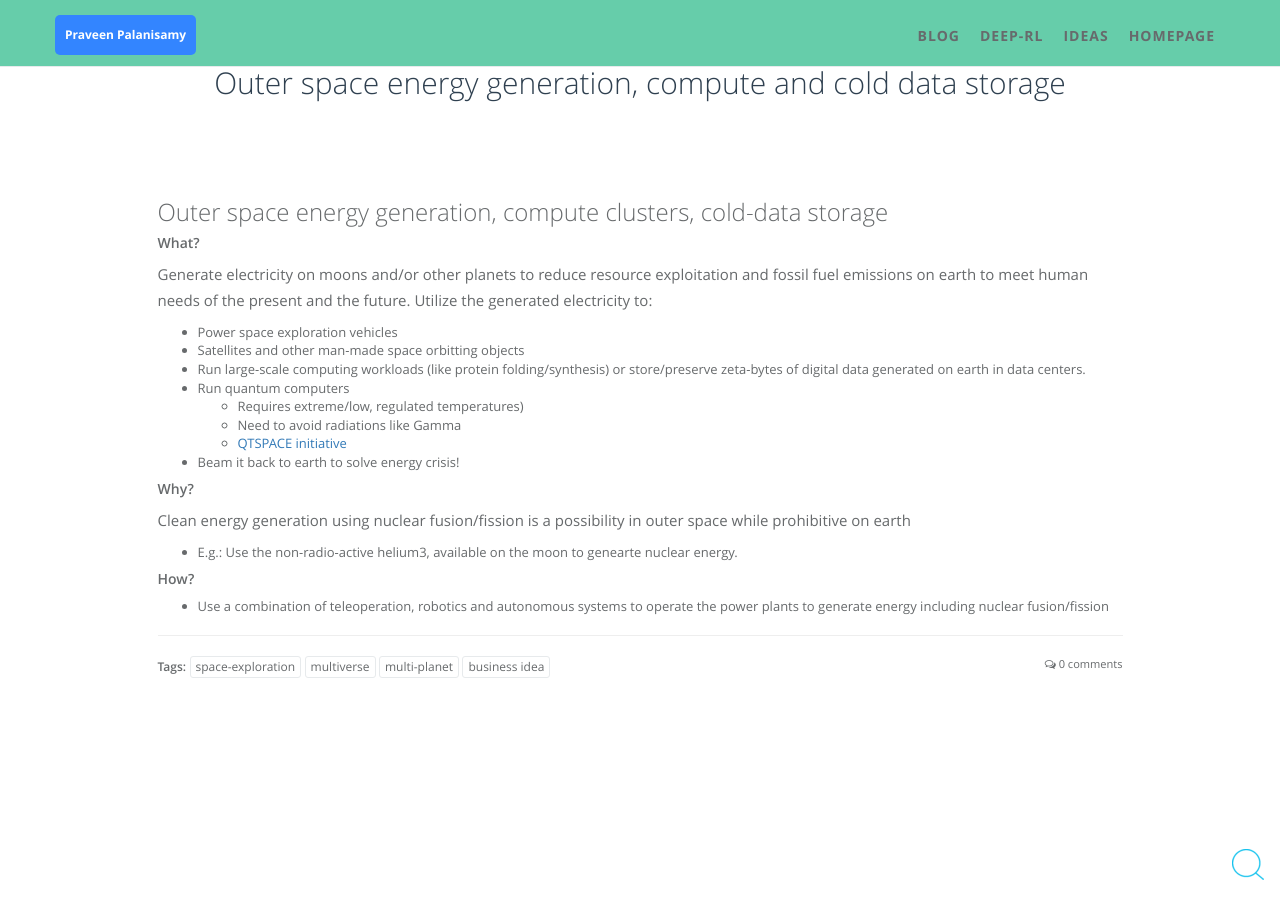
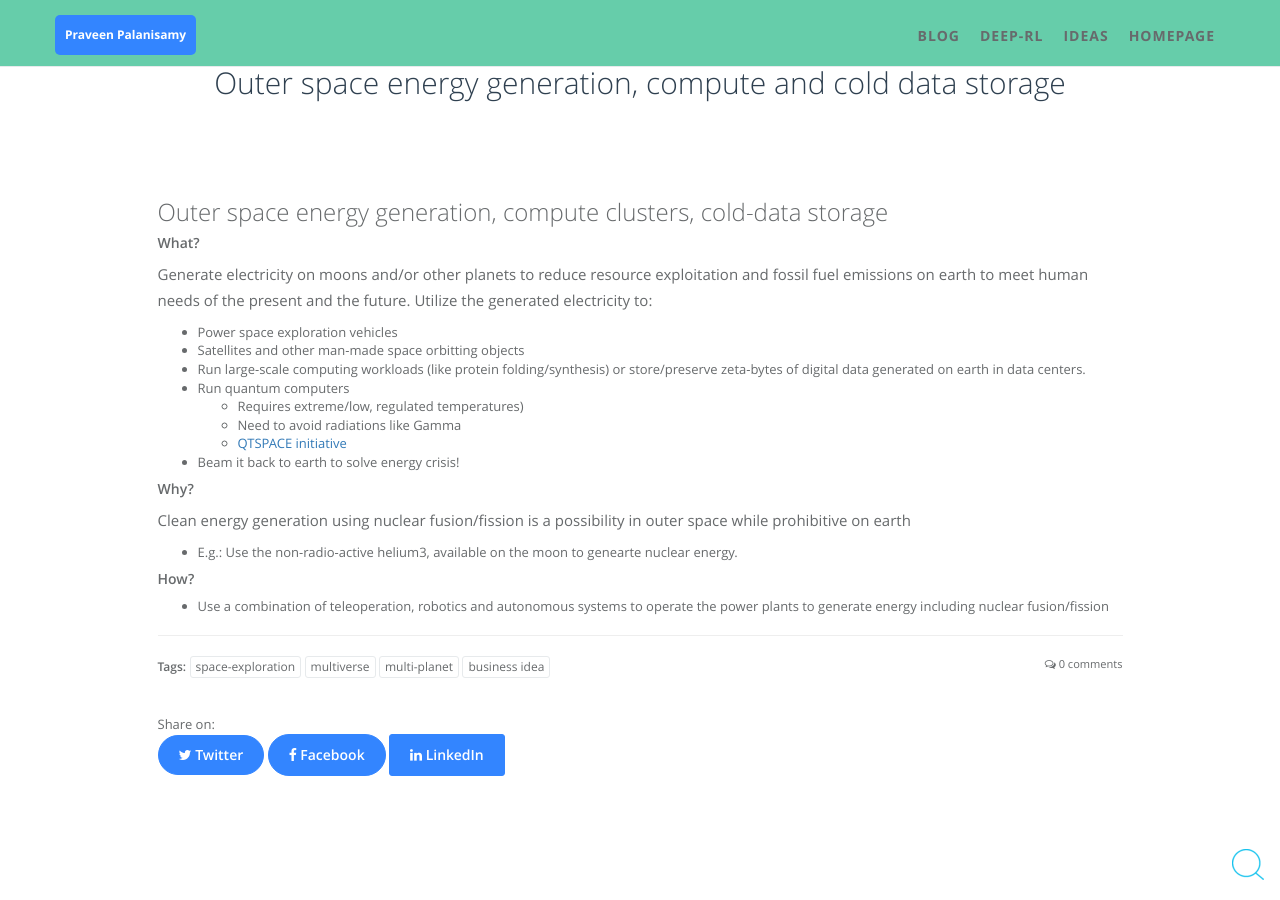
Before and after one commit to praveen-palanisamy/praveen-palanisamy.github.io, a Jekyll site: the page built from _posts/2022-01-15-outer-space-compute-cold-data-storage.md, in a window 1280 px wide and 900 px high, scrolled down 1001 px. Built offline with Jekyll 4.4.1, drawn with Linux system fonts in a browser that asks for light colours; comment, search, counter and statistics services are not loaded.

Commit message:
Update share links and icons

```diff
--- a/_includes/share.html
+++ b/_includes/share.html
@@ -1,13 +1,27 @@
+Share on:
 <div class="a2a_kit a2a_kit_size_32 a2a_default_style">
+  <a
+    href="https://twitter.com/intent/tweet?text={{ base_path }}{{ page.url }}"
+    class="btn btn-lg btn-primary btn-rounded btn-outline wow bounceIn"
+    title="{{ 'Share on' }} Twitter"
+    ><i class="fa fa-twitter" aria-hidden="true"></i><span> Twitter</span></a
+  >
+
+  <a
+    href="https://www.facebook.com/sharer/sharer.php?u={{ base_path }}{{ page.url }}"
+    class="btn btn-primary btn-rounded"
+    title="{{ 'Share on' }} Facebook"
+    ><i class="fa fa-facebook" aria-hidden="true"></i><span> Facebook</span></a
+  >
+
+  <a
+    href="https://www.linkedin.com/shareArticle?mini=true&url={{ base_path }}{{ page.url }}"
+    class="btn btn-primary"
+    title="{{ 'Share on' }} LinkedIn"
+    ><i class="fa fa-linkedin" aria-hidden="true"></i><span> LinkedIn</span></a
+  >
+
   <a class="a2a_dd" href="https://www.addtoany.com/share"></a>
-<a class="a2a_button_facebook"></a>
-<a class="a2a_button_twitter"></a>
-<a class="a2a_button_google_plus"></a>
-<a class="a2a_button_linkedin"></a>
-<a class="a2a_button_email"></a>
-<a class="a2a_button_wechat"></a>
-<a class="a2a_button_sina_weibo"></a>
-<a class="a2a_button_pocket"></a>
 </div>
 <script>
   var a2a_config = a2a_config || {};
```
Lines whose indentation alone changed are shown as unchanged.
